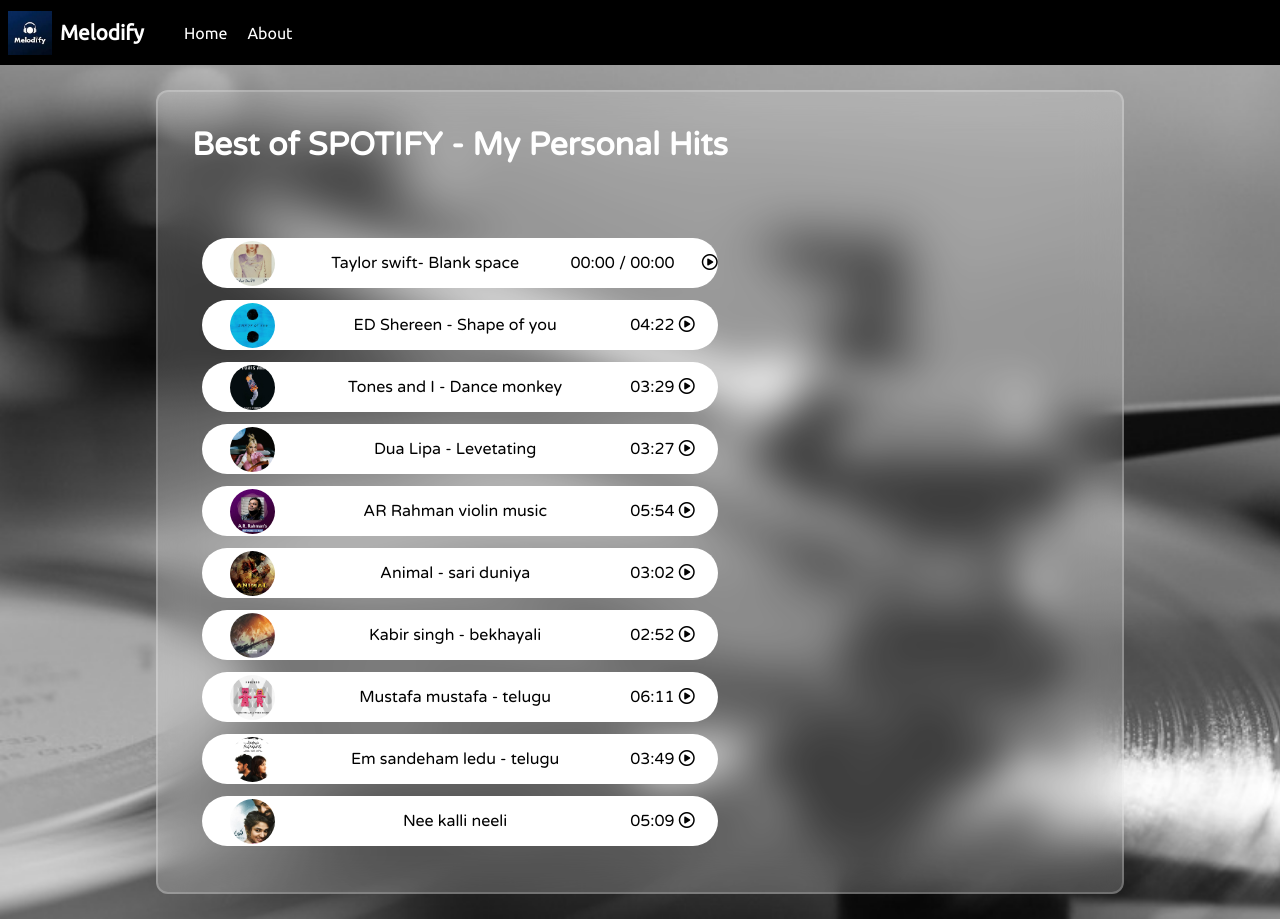
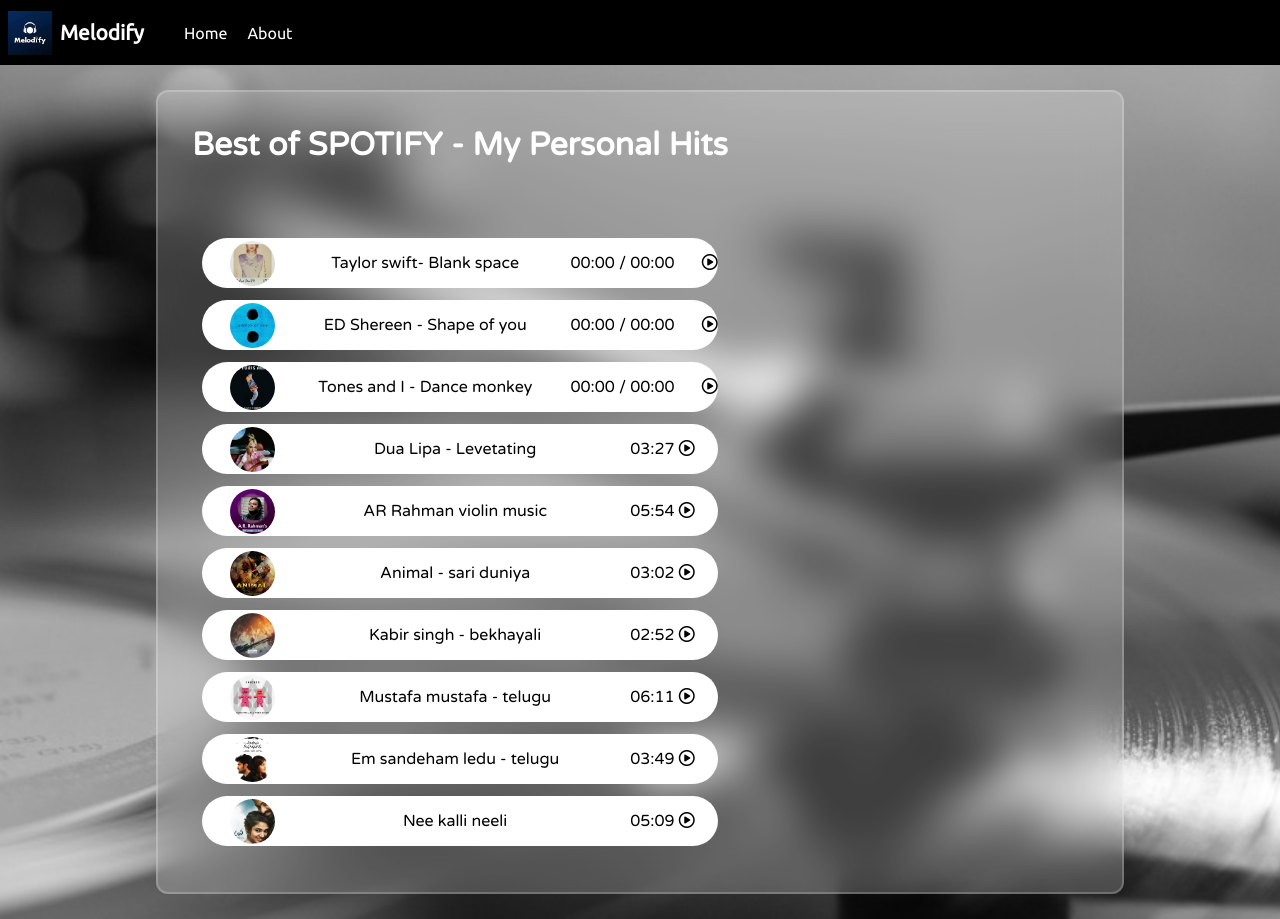
Before and after one commit to ankletNupur/Malodify_latest, a plain HTML site: page Spotify-songs/songs.html in a window 1280 px wide. Drawn offline with Linux system fonts and the light colour scheme.

Commit message:
Real Time of song added

```diff
--- a/Spotify-songs/songs.html
+++ b/Spotify-songs/songs.html
@@ -15,7 +15,7 @@
   <meta name="viewport" content="width=device-width, initial-scale=1.0" />
 
   <!-- This line sets the title of the webpage that appears in the browser tab -->
-  <title>Spotify - Your favourite music is here</title>
+  <title>Melodify - Your favourite music is here</title>
 
   <!-- This line links the external CSS file to style the webpage -->
   <link rel="stylesheet" href="style.css" />
@@ -43,26 +43,6 @@
       <!-- This code block defines the list of songs and their details -->
       <div class="songItemContainer">
 
-        <!-- <div class="songItem">
-            <img alt="1" />
-            <span class="songName">Taylor swift- Blank space</span>
-            <span class="songlistplay"
-              ><span class="timestamp"
-                >04:30
-                <i id="0" class="far songItemPlay fa-play-circle"></i> </span
-            ></span>
-          </div> -->
-
-        <!-- <div class="songItem" onclick="playSong('audio0', this)">
-          <img alt="1" />
-          <span class="songName">Taylor Swift - Blank Space</span>
-          <span class="songlistplay">
-            <span class="timestamp">04:30</span>
-          </span>
-
-          <audio id="audio0" src="1.mp3"></audio>
-        </div> -->
-
         <div style="cursor: pointer;" class="songItem" onclick="playSong('audio0', this)">
           <img alt="1" />
           <span class="songName">Taylor Swift - Blank Space</span>
@@ -73,24 +53,36 @@
             <i class="far songItemPlay fa-play-circle" id="playPause-audio0"></i>
           </span>
           <!-- Audio element for the song -->
-          <audio id="audio0" src="1.mp3" ontimeupdate="updateTime('audio0')"></audio>
+          <audio id="audio0" src="./songs/1.mp3" ontimeupdate="updateTime('audio0')"></audio>
+        </div>
+
+        <div style="cursor: pointer;" class="songItem" onclick="playSong('audio1', this)">
+          <img alt="1" />
+          <span class="songName">ED Shereen - Shape of you</span>
+          <span class="songlistplay">
+            <!-- Real-time duration -->
+            <span class="timestamp" id="time-audio1">00:00 / 00:00</span>
+            <!-- Play/Pause button -->
+            <i class="far songItemPlay fa-play-circle" id="playPause-audio1"></i>
+          </span>
+          <!-- Audio element for the song -->
+          <audio id="audio1" src="./songs/2.mp3" ontimeupdate="updateTime('audio1')"></audio>
         </div>
 
 
-        <div class="songItem">
-          <img alt="1" />
-          <span class="songName">ED Shereen - Shape of you</span>
-          <span class="songlistplay"><span class="timestamp">04:22
-              <i id="1" class="far songItemPlay fa-play-circle"></i> </span></span>
-        </div>
-        <div class="songItem">
+        <div style="cursor: pointer;" class="songItem" onclick="playSong('audio2', this)">
           <img alt="1" />
           <span class="songName">Tones and I - Dance monkey</span>
-          <span class="songlistplay"><span class="timestamp">03:29
-              <!-- <i id="2" class="fas songItemPlay fa-2x fa-play-circle"></i> -->
-              <i id="2" class="far songItemPlay fa-play-circle"></i>
-            </span></span>
+          <span class="songlistplay">
+            <!-- Real-time duration -->
+            <span class="timestamp" id="time-audio2">00:00 / 00:00</span>
+            <!-- Play/Pause button -->
+            <i class="far songItemPlay fa-play-circle" id="playPause-audio2"></i>
+          </span>
+          <!-- Audio element for the song -->
+          <audio id="audio2" src="./songs/3.mp3" ontimeupdate="updateTime('audio2')"></audio>
         </div>
+
         <div class="songItem">
           <img alt="1" />
           <span class="songName">Dua Lipa - Levetating</span>
```
